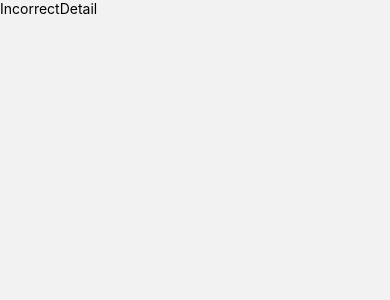
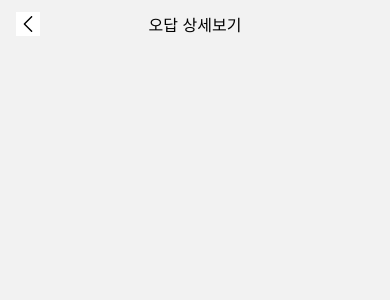
Before and after one commit to minwoo129/quizApp1, a React Native app: screen /IncorrectDetail in a window 390 px wide. Shown: the top 300 px of the page. Built offline with nearby package versions, Linux system fonts and the light colour scheme; what @ui-kitten/components would draw is missing.

Commit message:
오답 상세 화면 헤더 추가

```diff
--- /dev/null
+++ b/src/component/screen/incorrectDetail/Header.tsx
@@ -0,0 +1,17 @@
+import React, {FC} from 'react';
+import {HeaderProps} from './types';
+import CommonHeader from '../../common/CommonHeader';
+import {IC_BACK} from '../../../../utils/icons';
+
+const Header: FC<HeaderProps> = ({onPressBack}) => {
+  return (
+    <CommonHeader
+      leftSideElements={[
+        {type: 'iconButton', source: IC_BACK, onPress: onPressBack},
+      ]}
+      centerElements={[{type: 'headerTitle', title: '오답 상세보기'}]}
+    />
+  );
+};
+
+export default React.memo(Header);
--- a/src/component/screen/incorrectDetail/IncorrectDetail.tsx
+++ b/src/component/screen/incorrectDetail/IncorrectDetail.tsx
@@ -1,10 +1,19 @@
+import {useNavigation} from '@react-navigation/native';
 import React from 'react';
-import {SafeAreaView, StyleSheet, Text} from 'react-native';
+import {SafeAreaView, StyleSheet, Text, View} from 'react-native';
+import {MainStackNavigation} from '../../navigation/types';
+import Header from './Header';
 
 const IncorrectDetail = () => {
+  const mainStackNavigation = useNavigation<MainStackNavigation>();
+
+  const onPressBack = () => {
+    mainStackNavigation.goBack();
+  };
   return (
     <SafeAreaView style={styles.container}>
-      <Text>IncorrectDetail</Text>
+      <Header onPressBack={onPressBack} />
+      <View style={styles.insideView}></View>
     </SafeAreaView>
   );
 };
@@ -13,6 +22,11 @@ const styles = StyleSheet.create({
   container: {
     flex: 1,
   },
+  insideView: {
+    flex: 1,
+    justifyContent: 'center',
+    alignItems: 'center',
+  },
 });
 
 export default React.memo(IncorrectDetail);
--- /dev/null
+++ b/src/component/screen/incorrectDetail/types.ts
@@ -0,0 +1,3 @@
+export interface HeaderProps {
+  onPressBack(): void;
+}
```
